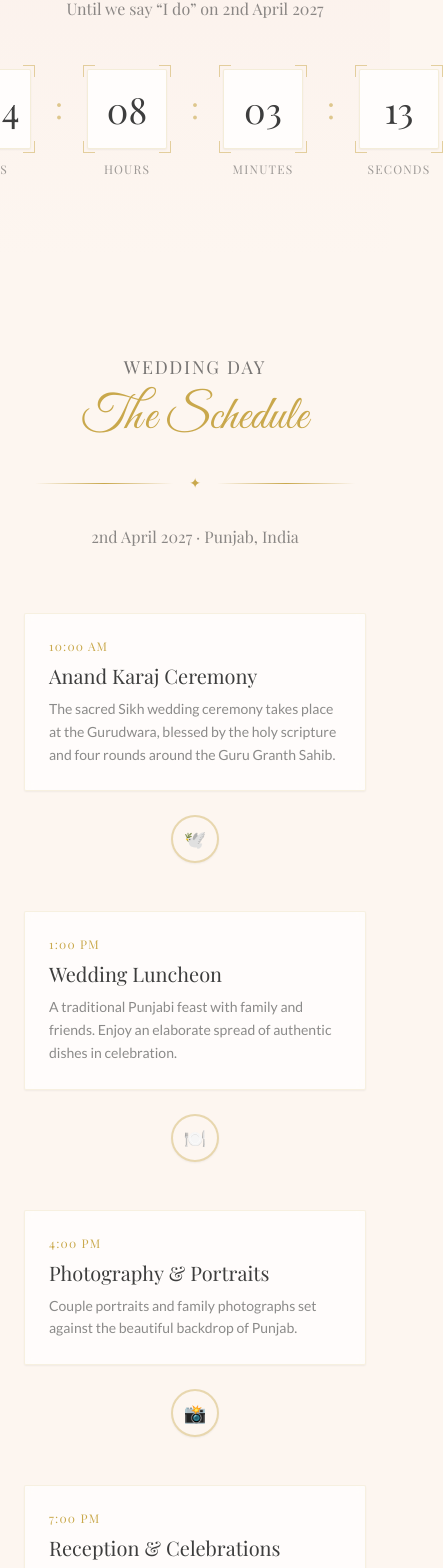
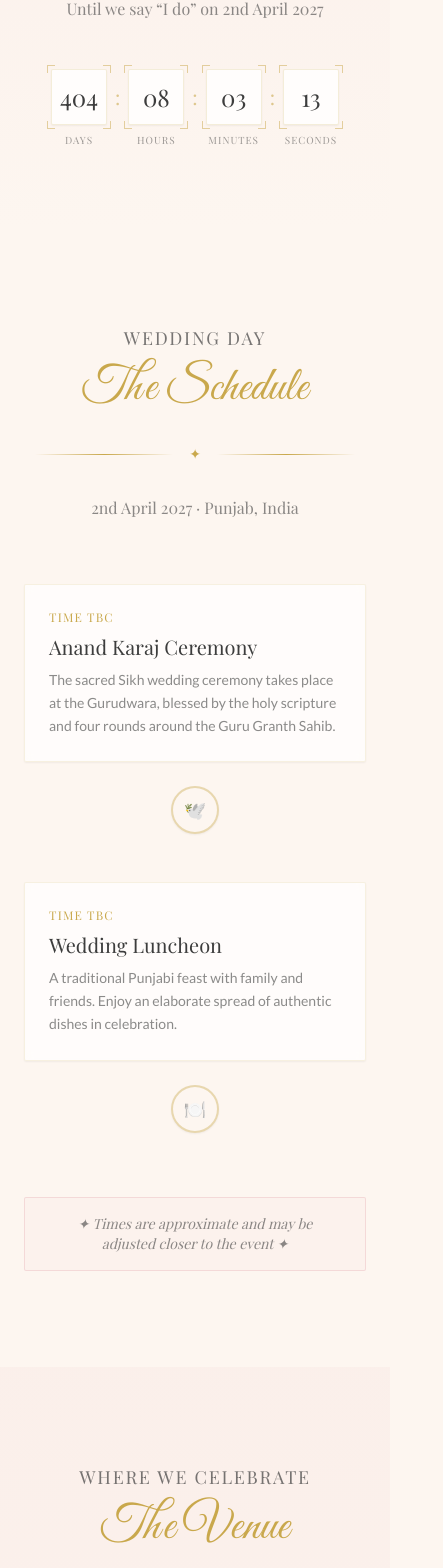
Before and after one commit to NamanpreetG/WeddingProject, a Next.js app: page / in a window 390 px wide. Shown: the part 1099-2667 px from the top of the page, 443 px wide, since content can reach past the window. Built offline with nearby package versions, Linux system fonts and the light colour scheme; a web font is replaced by a local one.

Commit message:
Added in venue detail changes

```diff
--- a/components/Countdown.tsx
+++ b/components/Countdown.tsx
@@ -32,18 +32,18 @@ function CountdownUnit({ value, label }: { value: number; label: string }) {
     <div className="flex flex-col items-center">
       <div className="relative">
         {/* Card */}
-        <div className="w-20 h-20 md:w-28 md:h-28 bg-white/80 backdrop-blur-sm border border-gold/20 rounded-sm flex items-center justify-center shadow-sm">
-          <span className="font-serif text-4xl md:text-5xl text-charcoal tabular-nums">
+        <div className="w-14 h-14 sm:w-20 sm:h-20 md:w-28 md:h-28 bg-white/80 backdrop-blur-sm border border-gold/20 rounded-sm flex items-center justify-center shadow-sm">
+          <span className="font-serif text-2xl sm:text-4xl md:text-5xl text-charcoal tabular-nums">
             {String(value).padStart(2, "0")}
           </span>
         </div>
         {/* Corner accents */}
-        <div className="absolute -top-1 -left-1 w-3 h-3 border-t border-l border-gold/50" />
-        <div className="absolute -top-1 -right-1 w-3 h-3 border-t border-r border-gold/50" />
-        <div className="absolute -bottom-1 -left-1 w-3 h-3 border-b border-l border-gold/50" />
-        <div className="absolute -bottom-1 -right-1 w-3 h-3 border-b border-r border-gold/50" />
+        <div className="absolute -top-1 -left-1 w-2 h-2 sm:w-3 sm:h-3 border-t border-l border-gold/50" />
+        <div className="absolute -top-1 -right-1 w-2 h-2 sm:w-3 sm:h-3 border-t border-r border-gold/50" />
+        <div className="absolute -bottom-1 -left-1 w-2 h-2 sm:w-3 sm:h-3 border-b border-l border-gold/50" />
+        <div className="absolute -bottom-1 -right-1 w-2 h-2 sm:w-3 sm:h-3 border-b border-r border-gold/50" />
       </div>
-      <span className="mt-3 font-serif text-xs tracking-widest uppercase text-charcoal/50">
+      <span className="mt-2 sm:mt-3 font-serif text-[10px] sm:text-xs tracking-widest uppercase text-charcoal/50">
         {label}
       </span>
     </div>
@@ -77,21 +77,21 @@ export default function Countdown() {
         </p>
 
         {mounted ? (
-          <div className="flex items-center justify-center gap-6 md:gap-10">
+          <div className="flex items-center justify-center gap-2 sm:gap-6 md:gap-10">
             <CountdownUnit value={timeLeft.days} label="Days" />
-            <div className="text-gold/60 text-3xl font-serif pb-8">:</div>
+            <div className="text-gold/60 text-xl sm:text-3xl font-serif pb-6 sm:pb-8">:</div>
             <CountdownUnit value={timeLeft.hours} label="Hours" />
-            <div className="text-gold/60 text-3xl font-serif pb-8">:</div>
+            <div className="text-gold/60 text-xl sm:text-3xl font-serif pb-6 sm:pb-8">:</div>
             <CountdownUnit value={timeLeft.minutes} label="Minutes" />
-            <div className="text-gold/60 text-3xl font-serif pb-8">:</div>
+            <div className="text-gold/60 text-xl sm:text-3xl font-serif pb-6 sm:pb-8">:</div>
             <CountdownUnit value={timeLeft.seconds} label="Seconds" />
           </div>
         ) : (
-          <div className="flex items-center justify-center gap-6 md:gap-10">
+          <div className="flex items-center justify-center gap-2 sm:gap-6 md:gap-10">
             {["Days", "Hours", "Minutes", "Seconds"].map((label) => (
               <div key={label} className="flex flex-col items-center">
-                <div className="w-20 h-20 md:w-28 md:h-28 shimmer rounded-sm" />
-                <span className="mt-3 font-serif text-xs tracking-widest uppercase text-charcoal/50">
+                <div className="w-14 h-14 sm:w-20 sm:h-20 md:w-28 md:h-28 shimmer rounded-sm" />
+                <span className="mt-2 sm:mt-3 font-serif text-[10px] sm:text-xs tracking-widest uppercase text-charcoal/50">
                   {label}
                 </span>
               </div>
--- a/components/Schedule.tsx
+++ b/components/Schedule.tsx
@@ -2,39 +2,18 @@ import React from "react";
 
 const EVENTS = [
   {
-    time: "10:00 AM",
+    time: "Time TBC",
     title: "Anand Karaj Ceremony",
     description:
       "The sacred Sikh wedding ceremony takes place at the Gurudwara, blessed by the holy scripture and four rounds around the Guru Granth Sahib.",
     icon: "🕊️",
   },
   {
-    time: "1:00 PM",
+    time: "Time TBC",
     title: "Wedding Luncheon",
     description:
       "A traditional Punjabi feast with family and friends. Enjoy an elaborate spread of authentic dishes in celebration.",
     icon: "🍽️",
-  },
-  {
-    time: "4:00 PM",
-    title: "Photography & Portraits",
-    description:
-      "Couple portraits and family photographs set against the beautiful backdrop of Punjab.",
-    icon: "📸",
-  },
-  {
-    time: "7:00 PM",
-    title: "Reception & Celebrations",
-    description:
-      "An evening of music, dance, and joy. The night comes alive with bhangra, heartfelt speeches, and dancing.",
-    icon: "🎉",
-  },
-  {
-    time: "10:00 PM",
-    title: "Dinner & Festivities",
-    description:
-      "Conclude the celebration with a grand dinner and continue the festivities late into the night.",
-    icon: "✨",
   },
 ];
 
--- a/components/Venue.tsx
+++ b/components/Venue.tsx
@@ -43,9 +43,7 @@ export default function Venue() {
                     Punjab, India
                   </h3>
                   <p className="font-sans text-sm text-charcoal/60 leading-relaxed">
-                    The venue details will be shared with confirmed guests.
-                    Please RSVP and we will follow up with the precise address
-                    and directions.
+                    Venue to be decided — details will be shared with confirmed guests closer to the date.
                   </p>
                 </div>
               </div>
@@ -57,11 +55,11 @@ export default function Venue() {
                 </div>
                 <div className="flex items-center gap-3 text-sm font-sans text-charcoal/70">
                   <span className="text-gold">✦</span>
-                  <span>Ceremony begins at 10:00 AM (IST)</span>
+                  <span>Punjab, India</span>
                 </div>
                 <div className="flex items-center gap-3 text-sm font-sans text-charcoal/70">
                   <span className="text-gold">✦</span>
-                  <span>Celebrations continue through the evening</span>
+                  <span>Exact location TBC</span>
                 </div>
               </div>
             </div>
```
